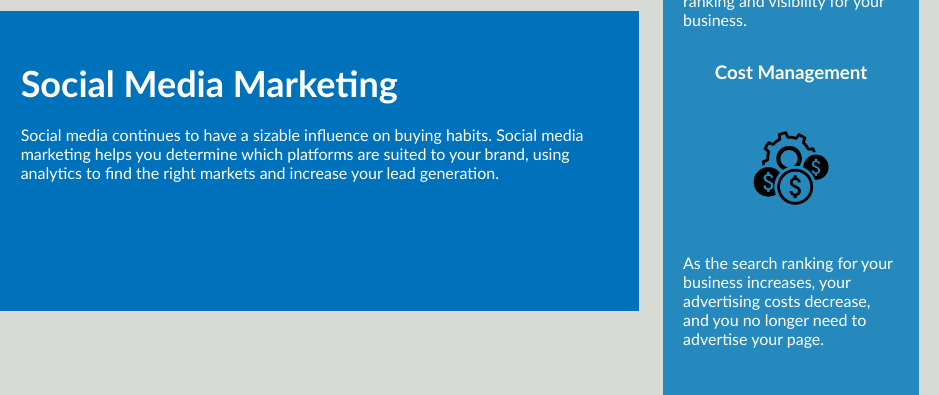
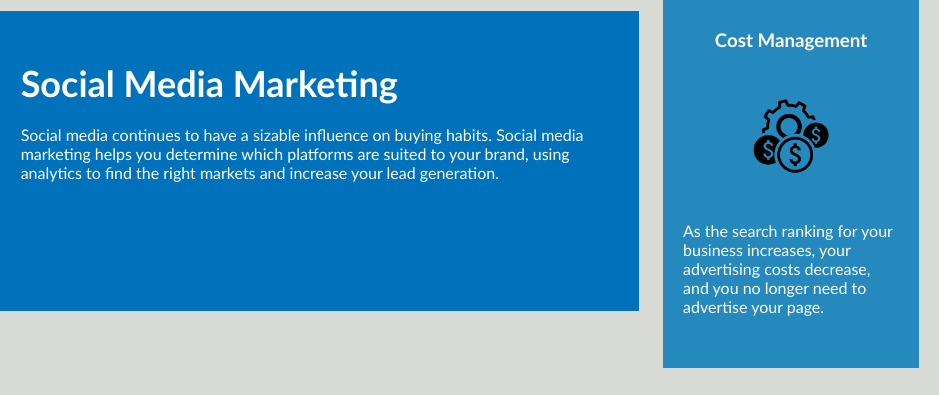
Before and after one commit to AlWesson/Horiseon-Refactor, a plain HTML site: page index.html in a window 1280 px wide. Shown: the part 1551-1946 px from the top of the page, 341-1280 px from the left. Drawn offline with Linux system fonts and the light colour scheme.

Commit message:
Gave .benefit-lead standalone selector to bypass margin prior to h3.

```diff
--- a/assets/css/style.css
+++ b/assets/css/style.css
@@ -90,14 +90,18 @@ p {
     margin: 32px auto;
     color: #ffffff;
 }
-
-    /* combined all h3 into one */
+    /* benefit-led class needs standalone class to bypass the top margin. */
+.benefits .benefit-lead {
+    margin: auto;
+    color: #ffffff;
+}
+    /* combined all h3 selectors into one */
 .benefits div h3{
     margin-bottom: 10px;
     text-align: center;
 }
 
-    /* combined all images to one. */
+    /* combined all image selectors into one. */
 .benefits div img{
     display: block;
     margin: 10px auto;
--- a/index.html
+++ b/index.html
@@ -58,21 +58,21 @@
                 <p>
                     Inbound strategies for lead generation require less work for your business, bringing customers directly to your website.
                 </p>
-            <dic/>
+            <div/>
             <div class="benefit-brand">
                 <h3>Brand Awareness</h3>
                 <img src="./assets/images/brand-awareness.png" />
                 <p>
                     Users find your business through paid and organic searches, increasing the search ranking and visibility for your business.
                 </p>
-            <dic/>
+            <div/>
             <div class="benefit-cost">
                 <h3>Cost Management</h3>
                 <img src="./assets/images/cost-management.png" />
                 <p>
                     As the search ranking for your business increases, your advertising costs decrease, and you no longer need to advertise your page.
                 </p>
-            <dic/>
+            <div/>
         </section>
 
         <footer class="footer">
```
